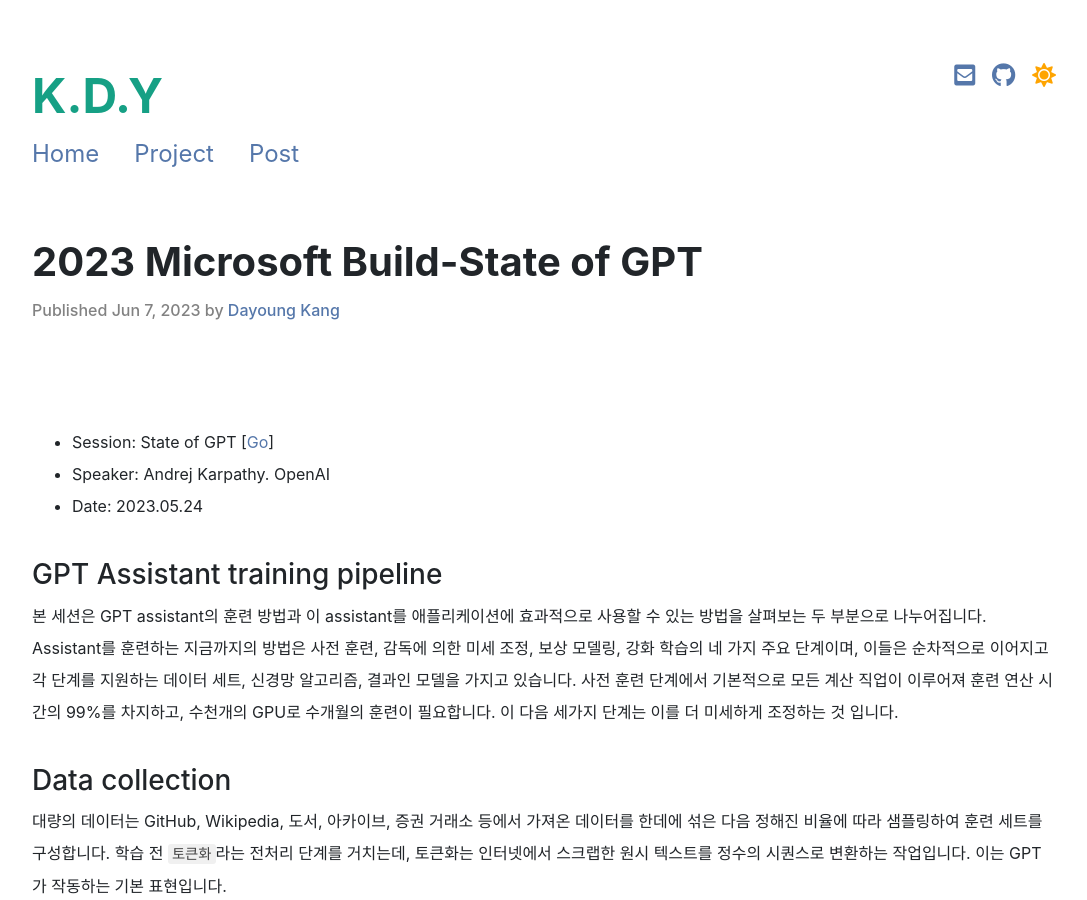
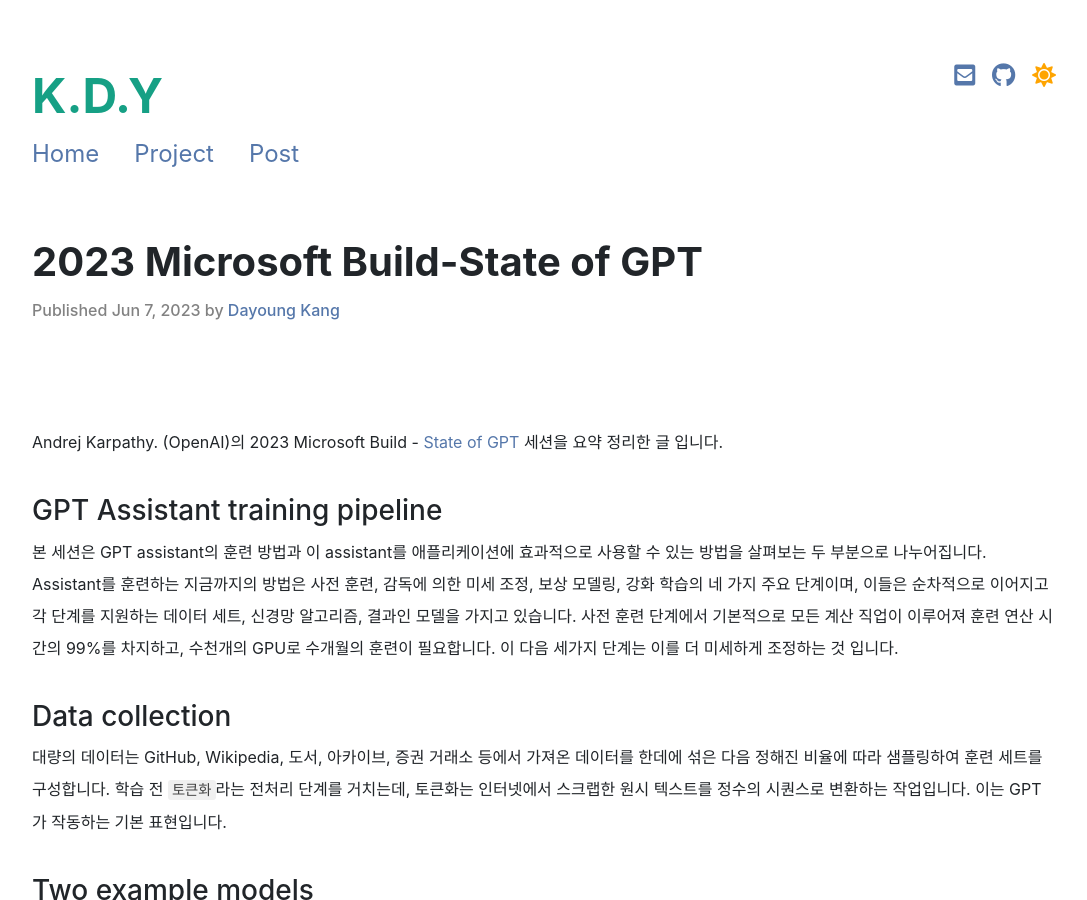
Before and after one commit to riverallzero/riverallzero.github.io, a Jekyll site: the page built from _posts/2023-06-07-StateOfGPT.md, in a window 1280 px wide and 900 px high. Shown: the whole window, without its empty margins (96-1183 px from the left). Built offline with Jekyll 4.4.1, drawn with Linux system fonts in a browser that asks for light colours; nearby versions of some CDN libraries; a style sheet for code colours, icons or effects is not loaded.

Commit message:
edit post content

```diff
--- a/_posts/2023-06-07-StateOfGPT.md
+++ b/_posts/2023-06-07-StateOfGPT.md
@@ -6,9 +6,7 @@
 splash_img_caption: Representative Image
 ---
 
-- Session: State of GPT [[Go](https://build.microsoft.com/en-US/sessions/db3f4859-cd30-4445-a0cd-553c3304f8e2)]
-- Speaker: Andrej Karpathy. OpenAI
-- Date: 2023.05.24
+Andrej Karpathy. (OpenAI)의 2023 Microsoft Build - [State of GPT](https://build.microsoft.com/en-US/sessions/db3f4859-cd30-4445-a0cd-553c3304f8e2) 세션을 요약 정리한 글 입니다.
 
 ### GPT Assistant training pipeline
 본 세션은 GPT assistant의 훈련 방법과 이 assistant를 애플리케이션에 효과적으로 사용할 수 있는 방법을 살펴보는 두 부분으로 나누어집니다. Assistant를 훈련하는 지금까지의 방법은 사전 훈련, 감독에 의한 미세 조정, 보상 모델링, 강화 학습의 네 가지 주요 단계이며, 이들은 순차적으로 이어지고 각 단계를 지원하는 데이터 세트, 신경망 알고리즘, 결과인 모델을 가지고 있습니다. 사전 훈련 단계에서 기본적으로 모든 계산 직업이 이루어져 훈련 연산 시간의 99%를 차지하고, 수천개의 GPU로 수개월의 훈련이 필요합니다. 이 다음 세가지 단계는 이를 더 미세하게 조정하는 것 입니다.
```
